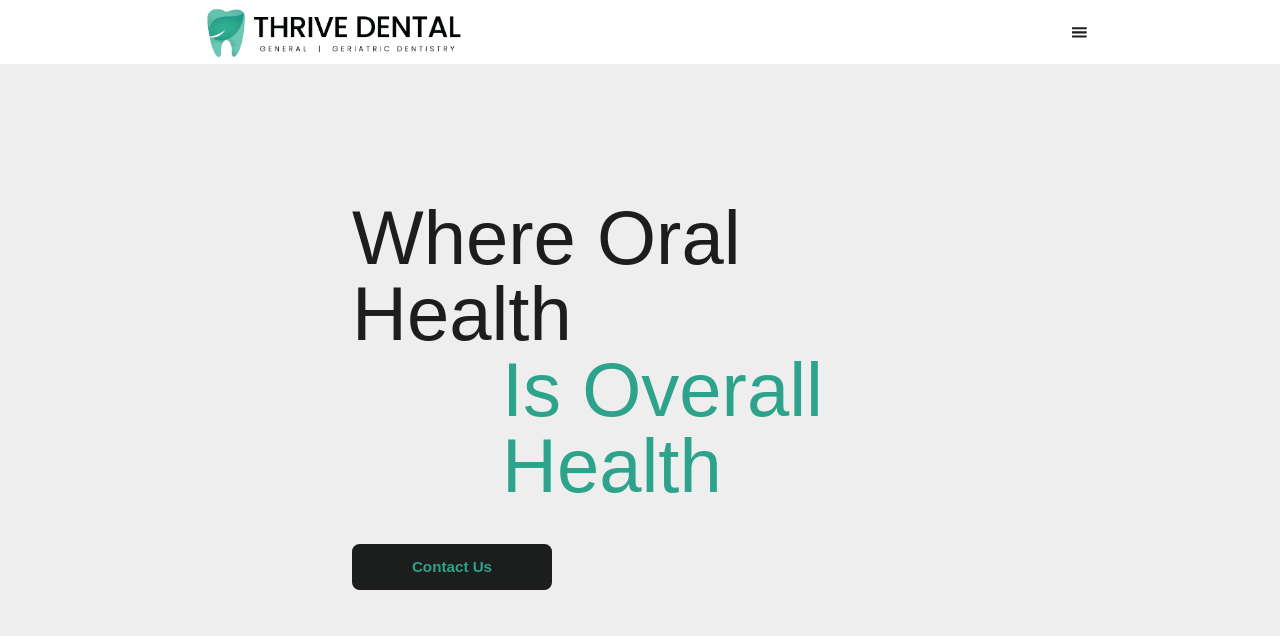
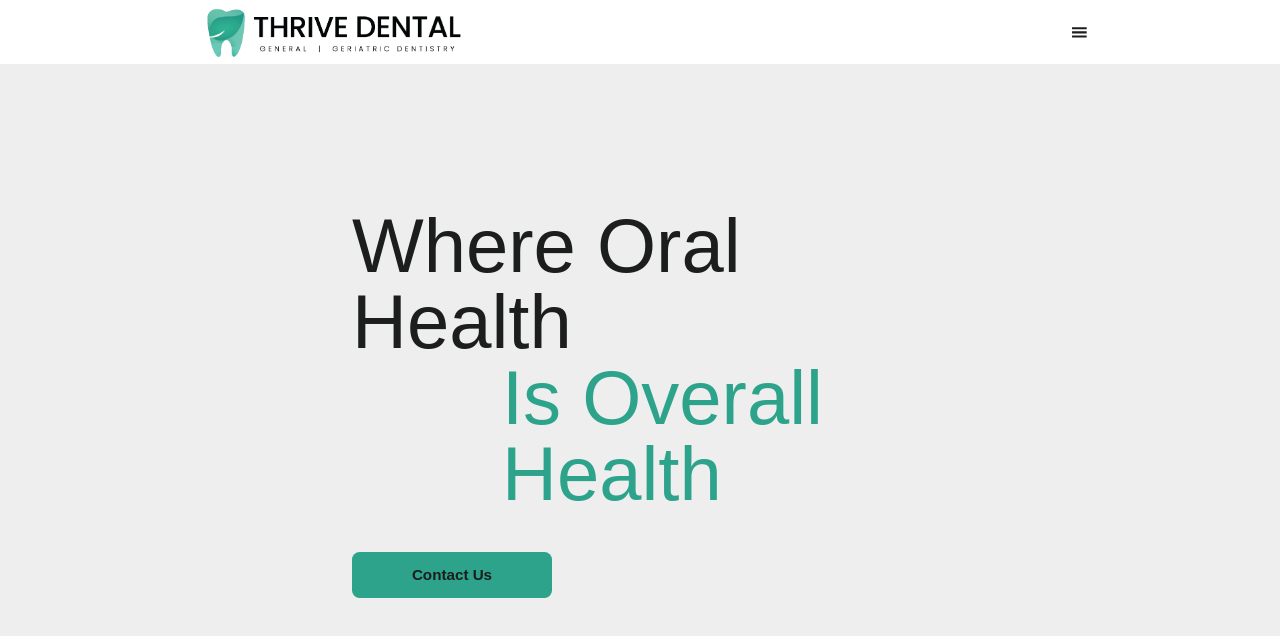
Before and after one commit to nandini92/thrivedentalmy, a React (Create React App) app in the folder client/: page / in a window 1280 px wide. Shown: the top 636 px of the page. Built offline with nearby package versions, Linux system fonts and the light colour scheme.

Commit message:
Fixed position contact button for mobile

```diff
--- a/client/public/index.html
+++ b/client/public/index.html
@@ -6,8 +6,8 @@
     <meta name="viewport" content="width=device-width, initial-scale=1" />
     <meta name="theme-color" content="#000000" />
     <meta
-      name="description"
-      content="Web site created using create-react-app"
+      name="Thrive Dental Malaysia"
+      content="THRIVE DENTAL, located in Damansara Intan, was established to provide healthy and beautiful smiles for all ages and abilities. Located on the ground floor with a dedicated drop-off area and spacious walkways, we are committed to providing accessible care for our rapidly growing ageing population. We provide high-quality, personalized dentistry in our state-of-the-art facility to give you the smile you've always wanted."
     />
     <link rel="apple-touch-icon" href="%PUBLIC_URL%/favicon.png" />
     <!--
--- a/client/src/App.js
+++ b/client/src/App.js
@@ -36,7 +36,7 @@ function App() {
       <Container>
         {window.screen.width > 1000 ? (
           <>
-            <Home />
+            <Home scrollPercentage={scrollPercentage}/>
             <About opacity={scrollPercentage > 5 ? 1 : 0} />
             <Media opacity={scrollPercentage > 35 ? 1 : 0} />
             <Services opacity={scrollPercentage > 45 ? 1 : 0} />
@@ -44,7 +44,7 @@ function App() {
           </>
         ) : (
           <>
-            <Home />
+            <Home scrollPercentage={scrollPercentage}/>
             <About opacity={scrollPercentage > 10 ? 1 : 0} />
             <Media opacity={scrollPercentage > 35 ? 1 : 0} />
             <Services opacity={scrollPercentage > 45 ? 1 : 0} />
--- a/client/src/components/Home.js
+++ b/client/src/components/Home.js
@@ -3,7 +3,7 @@ import { useEffect, useState } from "react";
 import { HashLink } from "react-router-hash-link";
 import { Text } from "../contexts/LanguageContext";
 
-const Home = () => {
+const Home = ({ scrollPercentage }) => {
   const [height, setHeight] = useState([100, 0]);
   const [imageNum, setImageNum] = useState(1);
 
@@ -36,9 +36,25 @@ const Home = () => {
             <Text tid="landingDescription" />
           </Description>
         )}
-        <Button smooth to="/#contact">
-          <Text tid="option4" />
-        </Button>
+        {window.screen.width > 1000 ? (
+          <Button
+            smooth
+            to="/#contact"
+          >
+            <Text tid="option4" />
+          </Button>
+        ) : (
+          <Button
+            smooth
+            to="/#contact"
+            style={{zIndex:1000}}
+            position={scrollPercentage > 13 ? "fixed" : "static"}
+            top={scrollPercentage > 9 ? "100px" : undefined}
+            opacity={scrollPercentage > 95 ? "0" : "1"}
+          >
+            <Text tid="option4" />
+          </Button>
+        )}
       </TextWrapper>
       {window.screen.width > 1000 && (
         <Images>
@@ -61,7 +77,7 @@ const Home = () => {
 const Wrapper = styled.section`
   display: flex;
   justify-content: center;
-  padding-top: 25vh;
+  padding-top: 26vh;
   height: 95vh;
   /* margin: 0 15%; */
 
@@ -162,8 +178,8 @@ const Description = styled.p`
 const Button = styled(HashLink)`
   cursor: pointer;
   font-weight: 600;
-  color: var(--zomp);
-  background-color: var(--eerie-black);
+  color: var(--eerie-black);
+  background-color: var(--zomp);
   border-radius: 0.5rem;
   overflow: hidden;
   padding: 1rem 2rem;
@@ -173,12 +189,18 @@ const Button = styled(HashLink)`
   transition: 0.2s transform ease-in-out;
   will-change: transform;
 
+  position: ${(props) => props.position};
+  top: ${(props) => props.top};
+  z-index: ${(props) => props.top};
+  opacity: ${(props) => props.opacity};
+  transition: 0.3s opacity ease-out;
+
   &:hover {
-    color: var(--eerie-black);
+    color: var(--zomp);
   }
 
   &::after {
-    background-color: var(--zomp);
+    background-color: var(--eerie-black);
     border-radius: 0.5rem;
     content: "";
     height: 100%;
--- a/client/src/components/Services.js
+++ b/client/src/components/Services.js
@@ -8,8 +8,8 @@ const Services = ({ opacity }) => {
 
     for (let i = start; i < end + 1; i++) {
       products.push(
-        <p>
-          <Text tid={`productType${i}`} key={`productType${i}`}/>
+        <p key={`productType-${i}`}>
+          <Text tid={`productType${i}`}/>
         </p>
       );
     }
@@ -21,15 +21,15 @@ const Services = ({ opacity }) => {
     <Wrapper id="services" opacity={opacity}>
       <Title>Care & Services</Title>
       <Content>
-        <Block>
+        <Block key="block-1">
           <Image src="/assets/services/productType1.jpg" />
           {serviceTextGenerator(1, 4)}
         </Block>
-        <Block>
+        <Block key="block-2">
           <Image src="/assets/services/productType2.jpg" />
           {serviceTextGenerator(5, 7)}
         </Block>
-        <Block>
+        <Block key="block-3">
           <Image src="/assets/services/productType3.jpg" />
           {serviceTextGenerator(8, 12)}
         </Block>
```
